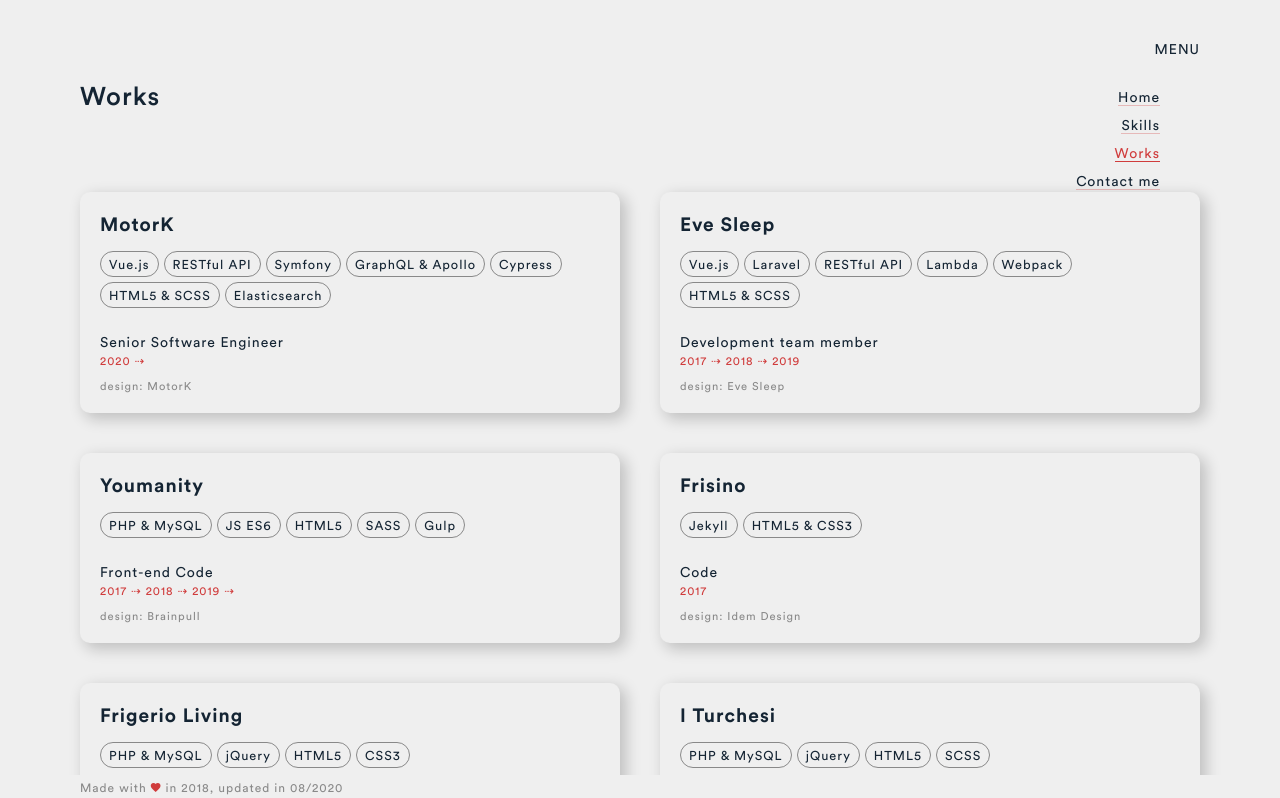
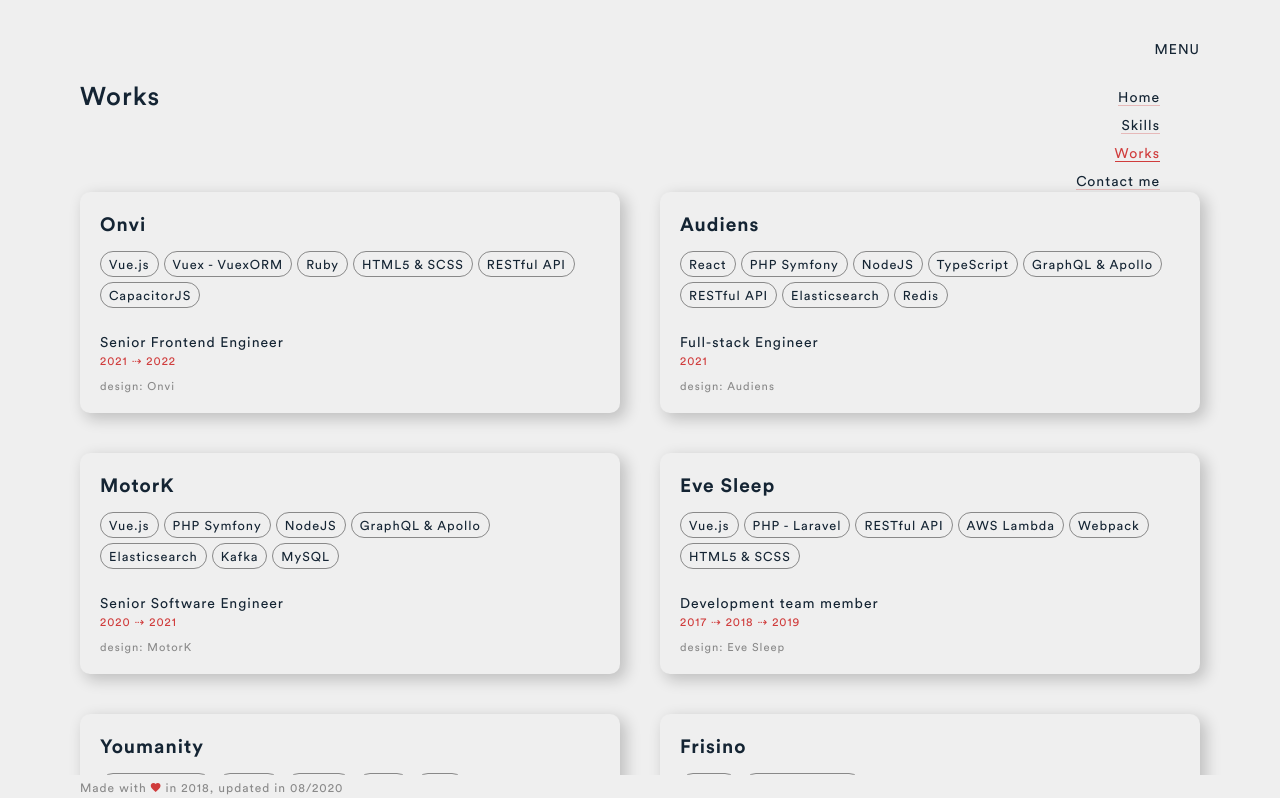
Before and after one commit to cuppilekkia/cuppilekkia-personal, a Vue app: page /works in a window 1280 px wide. Shown: the top 798 px of the page. Built offline with nearby package versions, Linux system fonts and the light colour scheme.

Commit message:
update 2022

```diff
--- a/src/assets/sass/_fonts.scss
+++ b/src/assets/sass/_fonts.scss
@@ -2,7 +2,7 @@
     font-family: 'Circular';
     font-style: normal;
     font-weight: normal;
-    src: url('/fonts/Circular-Book.woff2') format('woff2'), url('/fonts/Circular-Book.woff') format('woff');
+    src: url('../../../public/fonts/Circular-Book.woff2') format('woff2'), url('../../../public/fonts/Circular-Book.woff') format('woff');
     font-display: swap;
 }
 
@@ -10,7 +10,7 @@
     font-family: 'Circular';
     font-style: italic;
     font-weight: normal;
-    src: url('/fonts/Circular-BookItalic.woff2') format('woff2'), url('/fonts/Circular-BookItalic.woff') format('woff');
+    src: url('../../../public/fonts/Circular-BookItalic.woff2') format('woff2'), url('../../../public/fonts/Circular-BookItalic.woff') format('woff');
     font-display: swap;
 }
 
@@ -18,7 +18,7 @@
     font-family: 'Circular';
     font-style: normal;
     font-weight: 500;
-    src: url('/fonts/Circular-Medium.woff2') format('woff2'), url('/fonts/Circular-Medium.woff') format('woff');
+    src: url('../../../public/fonts/Circular-Medium.woff2') format('woff2'), url('../../../public/fonts/Circular-Medium.woff') format('woff');
     font-display: swap;
 }
 
@@ -26,7 +26,7 @@
     font-family: 'Circular';
     font-style: italic;
     font-weight: 500;
-    src: url('/fonts/Circular-MediumItalic.woff2') format('woff2'), url('/fonts/Circular-MediumItalic.woff') format('woff');
+    src: url('../../../public/fonts/Circular-MediumItalic.woff2') format('woff2'), url('../../../public/fonts/Circular-MediumItalic.woff') format('woff');
     font-display: swap;
 }
 
@@ -34,6 +34,6 @@
     font-family: 'Circular';
     font-style: normal;
     font-weight: bold;
-    src: url('/fonts/Circular-Bold.woff2') format('woff2'), url('/fonts/Circular-Bold.woff') format('woff');
+    src: url('../../../public/fonts/Circular-Bold.woff2') format('woff2'), url('../../../public/fonts/Circular-Bold.woff') format('woff');
     font-display: swap;
 }
--- a/src/data/works.js
+++ b/src/data/works.js
@@ -1,28 +1,62 @@
 export default [
+  {
+    title: 'Onvi',
+    tech: [
+      'Vue.js',
+      'Vuex - VuexORM',
+      'Ruby',
+      'HTML5 & SCSS',
+      'RESTful API',
+      'CapacitorJS'
+    ],
+    role: 'Senior Frontend Engineer',
+    design: 'Onvi',
+    image: '',
+    link: 'https://onvi.com/',
+    year: '2021 &#8674 2022'
+  },
+  {
+    title: 'Audiens',
+    tech: [
+      'React',
+      'PHP Symfony',
+      'NodeJS',
+      'TypeScript',
+      'GraphQL & Apollo',
+      'RESTful API',
+      'Elasticsearch',
+      'Redis'
+    ],
+    role: 'Full-stack Engineer',
+    design: 'Audiens',
+    image: '',
+    link: 'https://audiens.com/',
+    year: '2021'
+  },
   {
     title: 'MotorK',
     tech: [
       'Vue.js',
-      'RESTful API',
-      'Symfony',
+      'PHP Symfony',
+      'NodeJS',
       'GraphQL & Apollo',
-      'Cypress',
-      'HTML5 & SCSS',
-      'Elasticsearch'
+      'Elasticsearch',
+      'Kafka',
+      'MySQL'
     ],
     role: 'Senior Software Engineer',
     design: 'MotorK',
-    image: 'eve.jpg',
+    image: '',
     link: 'https://www.motork.io/',
-    year: '2020 &#8674'
+    year: '2020 &#8674 2021'
   },
   {
     title: 'Eve Sleep',
     tech: [
       'Vue.js',
-      'Laravel',
+      'PHP - Laravel',
       'RESTful API',
-      'Lambda',
+      'AWS Lambda',
       'Webpack',
       'HTML5 & SCSS'
     ],
--- a/src/views/Home.vue
+++ b/src/views/Home.vue
@@ -7,16 +7,16 @@
                     Antonio Coppola
                 </TitleBig>
                 <Subtitle>
-                    I'm a senior software engineer currently based in Milan, working for <a href="https://www.motork.io" target="_blank" rel="noopener">MotorK</a>.
+                    I'm a senior software engineer currently based in Italy, working remotely for <a href="https://onvi.com/" target="_blank" rel="noopener">Onvi</a>.
                 </Subtitle>
                 <Subtitle>
-                    Previously in London for <a href="https://www.evesleep.co.uk" target="_blank" rel="noopener">evesleep</a>.
+                    More experiences <router-link to="/works">here</router-link>.
                 </Subtitle>
             </div>
             <Paragraph>
                 I enjoy building powerful handcrafted web applications using the latest technologies.
                 Passionate about problem solving, business logic, performances and optimizations,
-                I do eveything in my power to make the web experience as fast as possible from the code to the infrastructure.
+                I do everything in my power to make the web experience as fast as possible from the code to the infrastructure.
                 Currently on the path to become a Solution Architect.
             </Paragraph>
         </section>
```
Also changed, not shown: package.json (+17 -11 lines), .eslintrc.js, 1 other file (tests, documents, lock files or other folders).
